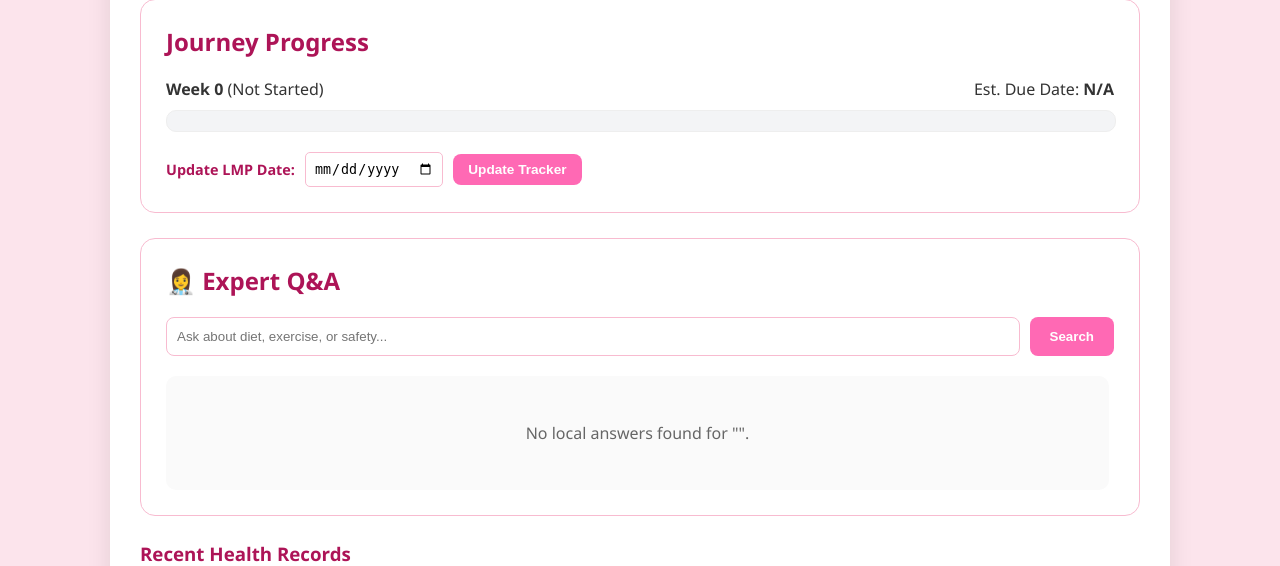
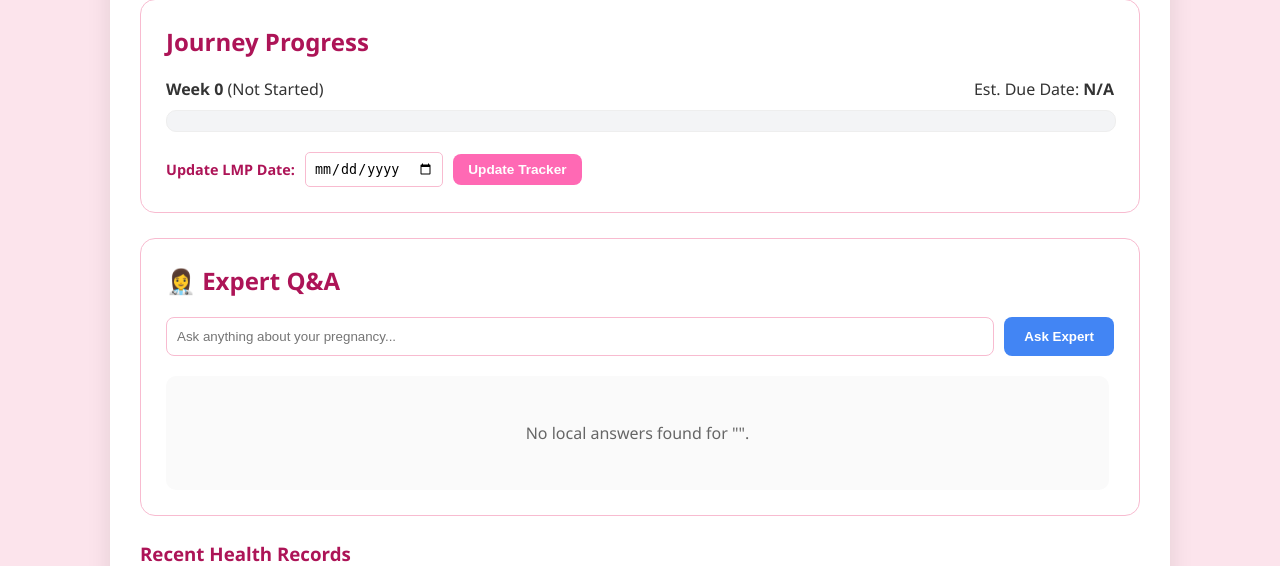
Before and after one commit to tejaswini-111/pregnancy-health-tracker, a Flask app: page /dashboard in a window 1280 px wide. Shown: the part 395-961 px from the top of the page. Run offline with Flask 3, Linux system fonts and the light colour scheme; the visitor is signed in with stand-in values (Sample User, id 1); data that the repository does not hold is empty; some libraries are stand-ins or nearby versions.

Commit message:
Integrated Google Search redirection for Expert Q&A and updated dashboard UI

```diff
--- a/app.py
+++ b/app.py
@@ -3,6 +3,7 @@ import psycopg2
 from psycopg2.extras import RealDictCursor
 from datetime import datetime, timedelta
 import os
+import urllib.parse  # Required for Google Search redirection
 
 app = Flask(__name__)
 app.secret_key = 'pregnancy_care_key_2024'
@@ -60,7 +61,6 @@ def login():
     email = request.form['email']
     password = request.form['password']
     conn = get_db_connection()
-    # Using cursor_factory here ensures we get results as a dictionary
     cursor = conn.cursor(cursor_factory=RealDictCursor)
     cursor.execute("SELECT * FROM users WHERE email = %s AND password = %s", (email, password))
     user = cursor.fetchone()
@@ -85,10 +85,9 @@ def dashboard():
 
     try:
         conn = get_db_connection()
-        # REMOVED: buffered=True (Not supported in PostgreSQL)
         cursor = conn.cursor(cursor_factory=RealDictCursor)
 
-        # 1. Pregnancy Tracking Logic
+        # Pregnancy Tracking Logic
         cursor.execute("SELECT lmp_date FROM users WHERE name = %s", (user_display_name,))
         user_data = cursor.fetchone()
 
@@ -108,11 +107,11 @@ def dashboard():
             trimester = "1st Trimester" if weeks <= 12 else "2nd Trimester" if weeks <= 26 else "3rd Trimester"
             upcoming_task = "Visit 'View Details' for medical advice."
 
-        # 2. Health History
+        # Health History
         cursor.execute("SELECT * FROM health_checks WHERE user_name = %s ORDER BY check_date DESC LIMIT 5", (user_display_name,))
         history = cursor.fetchall()
 
-        # 3. FAQ Logic
+        # Internal FAQ Logic (for the search bar on dashboard)
         search_query = request.args.get('search', '').strip()
         if search_query:
             cursor.execute("SELECT * FROM faq WHERE question LIKE %s", ('%' + search_query + '%',))
@@ -132,7 +131,30 @@ def dashboard():
     except Exception as e:
         return f"<h1>Dashboard Error: {e}</h1>"
 
-# --- 4. VIEW DETAILS ---
+# --- 4. EXPERT Q&A (REDIRECT TO GOOGLE) ---
+@app.route('/ask_expert', methods=['POST'])
+def ask_expert():
+    user_question = request.form.get('question')
+    user_name = session.get('user_name', 'Guest')
+
+    # Optional: Save the question to your DB for logging
+    try:
+        conn = get_db_connection()
+        cursor = conn.cursor()
+        cursor.execute("INSERT INTO user_questions (user_name, question) VALUES (%s, %s)", (user_name, user_question))
+        conn.commit()
+        cursor.close()
+        conn.close()
+    except:
+        pass # If table doesn't exist, just proceed to redirect
+
+    # Redirect to Google with the question as a search query
+    encoded_question = urllib.parse.quote_plus(user_question)
+    google_url = f"https://www.google.com/search?q={encoded_question}"
+
+    return redirect(google_url)
+
+# --- 5. VIEW DETAILS ---
 @app.route('/details/<int:week_num>')
 def week_details(week_num):
     if 'user_name' not in session:
@@ -140,10 +162,8 @@ def week_details(week_num):
 
     user_display_name = session.get('user_name')
     conn = get_db_connection()
-    # REMOVED: buffered=True
     cursor = conn.cursor(cursor_factory=RealDictCursor)
 
-    # 1. Trimester Logic
     if week_num <= 12:
         recom = "Focus on Folic Acid (Spinach, Beans) for neural development."
         trimester = "1st Trimester"
@@ -154,7 +174,6 @@ def week_details(week_num):
         recom = "Eat smaller, frequent meals as the baby takes up more space."
         trimester = "3rd Trimester"
 
-    # 2. Baby Growth Data
     baby_growth_details = {
         0: {"size": "Poppy Seed", "desc": "Cells are dividing rapidly."},
         8: {"size": "Raspberry", "desc": "Baby's heart is beating strongly!"},
@@ -166,7 +185,6 @@ def week_details(week_num):
 
     current_info = baby_growth_details.get(week_num, {"size": "Growing", "desc": "Developing more every day!"})
 
-    # 3. Vaccination Logic
     vaccine_master_list = [
         (12, "TT 1", "Tetanus Toxoid 1st dose"),
         (16, "TT 2", "Tetanus Toxoid 2nd dose"),
@@ -174,11 +192,7 @@ def week_details(week_num):
         (28, "Tdap", "Pertussis & Tetanus Booster")
     ]
 
-    cursor.execute("""
-        SELECT vaccine_name FROM user_vaccines
-        WHERE user_name = %s AND week_at_completion = %s
-    """, (user_display_name, week_num))
-
+    cursor.execute("SELECT vaccine_name FROM user_vaccines WHERE user_name = %s AND week_at_completion = %s", (user_display_name, week_num))
     done_vaccines = [v['vaccine_name'] for v in cursor.fetchall()]
 
     vaccines_status = []
@@ -197,28 +211,20 @@ def week_details(week_num):
                            trimester=trimester,
                            vaccines=vaccines_status)
 
-# --- 5. MARK VACCINE DONE ---
+# --- 6. MARK VACCINE DONE ---
 @app.route('/complete_vaccine/<vaccine_name>/<int:week_num>')
 def complete_vaccine(vaccine_name, week_num):
-    if 'user_name' not in session:
-        return redirect(url_for('login_page'))
-
+    if 'user_name' not in session: return redirect(url_for('login_page'))
     user_name = session.get('user_name')
     conn = get_db_connection()
     cursor = conn.cursor()
-
-    query = """INSERT INTO user_vaccines
-               (user_name, vaccine_name, status, completed_at, week_at_completion)
-               VALUES (%s, %s, 'Done', NOW(), %s)"""
-
-    cursor.execute(query, (user_name, vaccine_name, week_num))
+    cursor.execute("INSERT INTO user_vaccines (user_name, vaccine_name, status, completed_at, week_at_completion) VALUES (%s, %s, 'Done', NOW(), %s)", (user_name, vaccine_name, week_num))
     conn.commit()
     cursor.close()
     conn.close()
-
     return redirect(url_for('week_details', week_num=week_num))
 
-# --- 6. OTHER ROUTES ---
+# --- 7. OTHER ROUTES ---
 @app.route('/update_lmp', methods=['POST'])
 def update_lmp():
     if 'user_name' not in session: return redirect(url_for('login_page'))
--- a/templates/dashboard.html
+++ b/templates/dashboard.html
@@ -83,10 +83,10 @@
     <div style="background: white; padding: 25px; border-radius: 15px; border: 1px solid #f8bbd0; margin-bottom: 25px;">
         <h2 style="color: #ad1457; margin-top: 0;">👩‍⚕️ Expert Q&A</h2>
 
-        <form action="/dashboard" method="GET" style="margin-bottom: 20px; display: flex; gap: 10px;">
-            <input type="text" name="search" class="search-input" placeholder="Ask about diet, exercise, or safety..." value="{{ search_query }}">
-            <button type="submit" class="btn">Search</button>
-        </form>
+        <form action="/ask_expert" method="POST" style="margin-bottom: 20px; display: flex; gap: 10px;">
+    <input type="text" name="question" class="search-input" placeholder="Ask anything about your pregnancy..." required>
+    <button type="submit" class="btn" style="background: #4285F4;">Ask Expert</button>
+</form>
 
         <div style="max-height: 350px; overflow-y: auto; padding-right: 5px;">
             {% for faq in faqs %}
```
